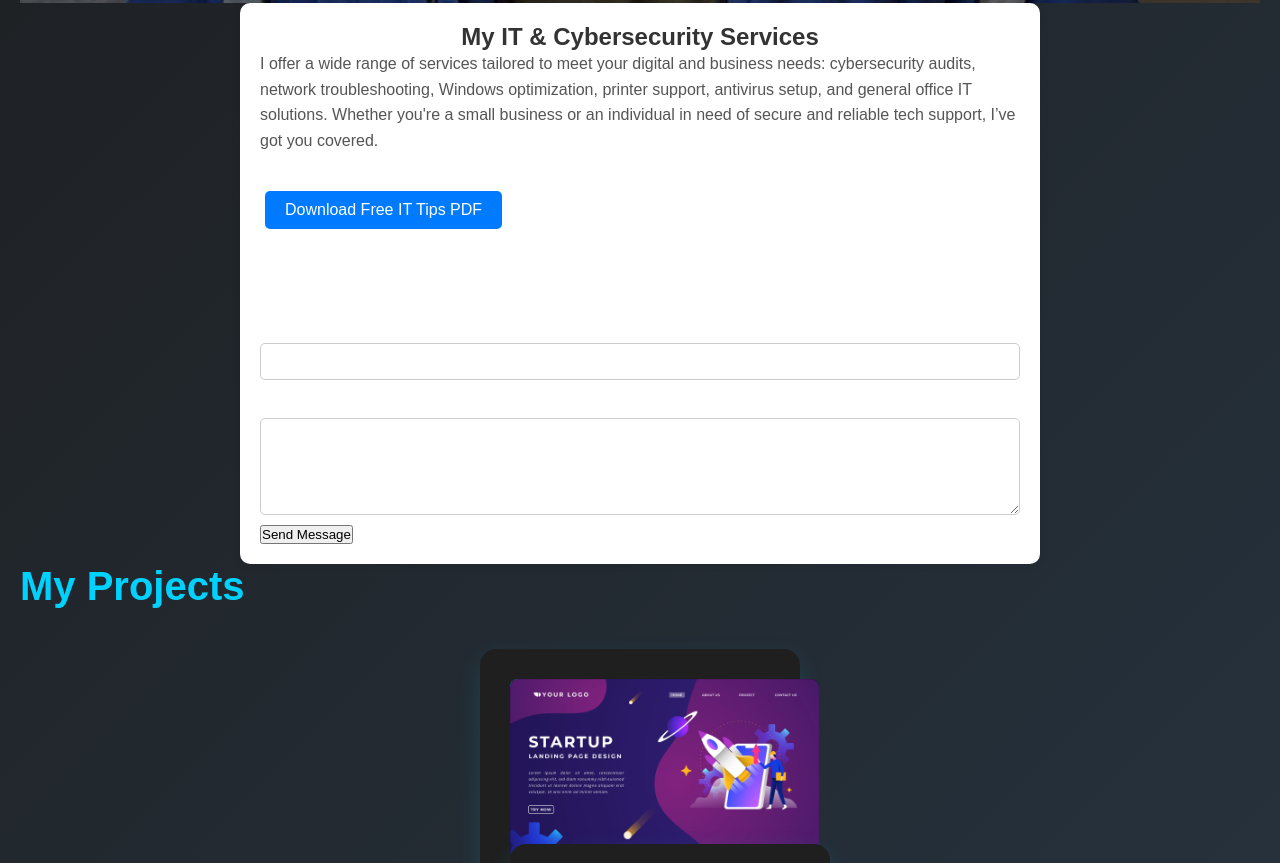
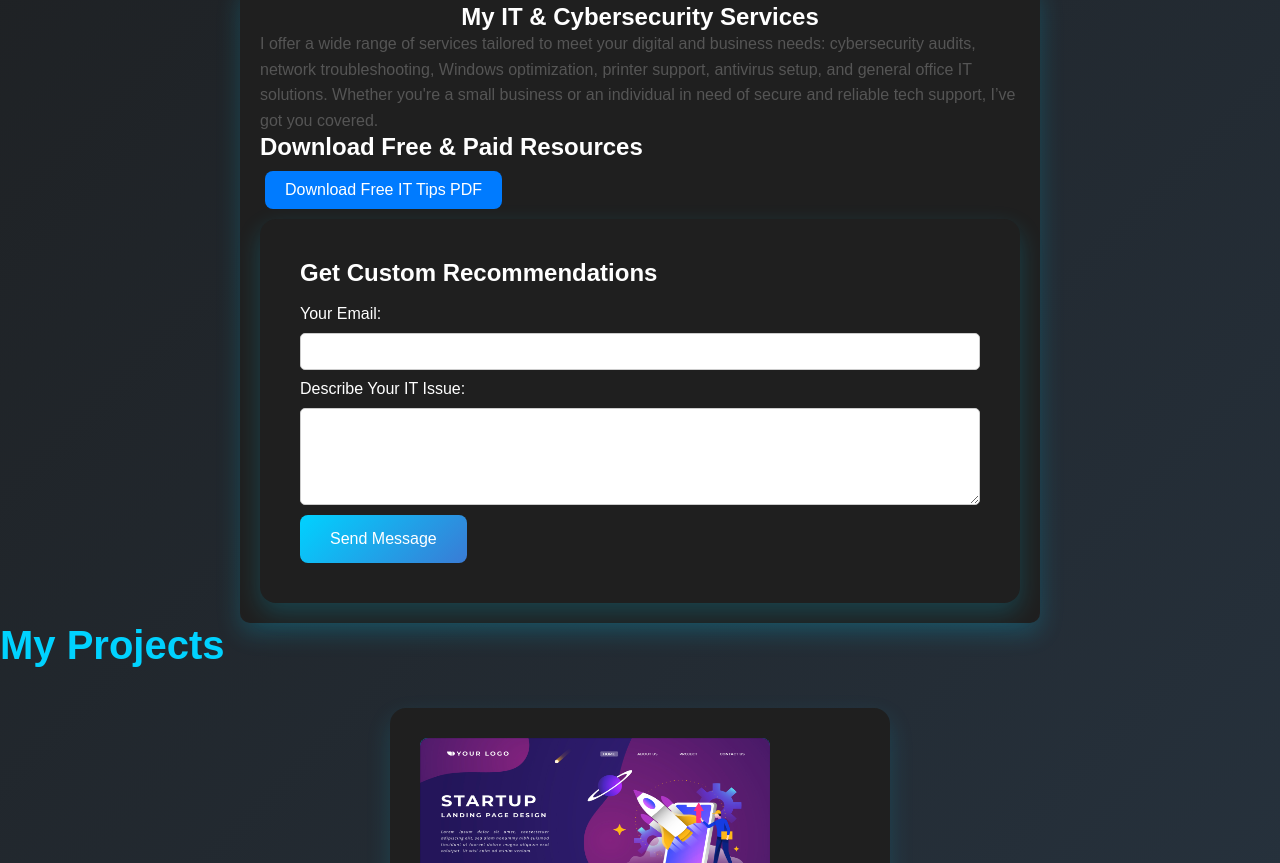
Before and after one commit to Maxencio7/Portfolio-demo, a plain HTML site: page index.html in a window 1280 px wide. Shown: the part 817-1680 px from the top of the page. Drawn offline with nearby package versions, Linux system fonts and the light colour scheme; files whose address does not match are found by name.

Commit message:
Update style.css

```diff
--- a/style.css
+++ b/style.css
@@ -1,5 +1,6 @@
 html {
   scroll-bahavior: smooth;
+  background: black;
 }
 * {
   margin: 0;
@@ -18,7 +19,7 @@ body {
 .hero {
   position: relative;
   height: 100vh;
-  background: url("prof.jpeg") no-repeat center center/cover;
+  background: url("images/prof.jpeg") no-repeat center center/cover;
   display: flex;
   align-items: center;
   justify-content: center;
@@ -69,27 +70,35 @@ body {
     font-size: 1.2rem;
   }
 }
-body {
-      font-family: Arial, sans-serif;
-      background-color: #f4f4f4;
-      padding: 20px;
-    }
+
 .container {
   max-width: 800px;
   margin: auto;
-      background: white;
+  background: #1f1f1f;
   padding: 20px;
   border-radius: 10px;
-      box-shadow: 0 0 10px rgba(0,0,0,0.1);
+  box-shadow: 0 10px 25px rgba(0, 210, 255, 0.2);
 }
 h1 {
   text-align: center;
-      color: #333;
 }
 p {
   font-size: 16px;
   line-height: 1.6;
   color: #555;
+}
+.container button{
+  padding: 15px 30px;
+  border: none;
+  border-radius: 8px;
+  background: linear-gradient(135deg, #00d2ff, #3a7bd5);
+  color: #fff;
+  font-size: 1rem;
+  cursor: pointer;
+  transition: background 0.3s ease;
+}
+.container button:hover {
+  background: linear-gradient(135deg, #3a7bd5, #00d2ff);
 }
 .button {
   display: inline-block;
@@ -98,13 +107,25 @@ body {
   background-color: #007bff;
   color: white;
   text-decoration: none;
-      border-radius: 5px;
+  border-radius: 8px;
 }
 .button:hover {
-      background-color: #0056b3;
+  background: linear-gradient(135deg, #3a7bd5, #00d2ff);
 }
 .form-section {
   margin-top: 30px;
+  max-width: 900px;
+  margin: 0 auto;
+  background: #1f1f1f;
+  padding: 40px;
+  border-radius: 16px;
+  box-shadow: 0 10px 25px rgba(0, 210, 255, 0.2);
+  transform: perspective(800px) rotationX(0deg) rotationY(0deg);
+  transition: transform 0.6s ease;
+}
+.form-section:hover {
+  transform: perspective(800px) rotationX(2deg) rotationY(2deg);
+  box-shadow: 0 20px 40px rgba(0, 210, 255, 0.3);
 }
 label, input, textarea {
   display: block;
@@ -139,7 +160,7 @@ body {
 .project-card {
   background: #1f1f1f;
   border-radius: 16px;
-  width: 320px;
+  width: 500px;
   padding: 30px;
   box-shadow: 0 10px 25px rgba(0, 210, 255, 0.15);
   transition: transform 0.4s ease, box-shadow 0.4s ease;
@@ -161,12 +182,14 @@ body {
 }
 .project-image {
   height: 150px;
+  width:350px;
   background: linear-gradient(135deg, #00d2ff, #3a7bd5);
   border-radius: 8px;
   margin-bottom: 15px;
 }
 .project-image img {
   height: 180px;
+  width: 100%;
   border-radius: 8px;
   margin-bottom: 15px;
 }
```
Lines whose indentation alone changed are shown as unchanged.
